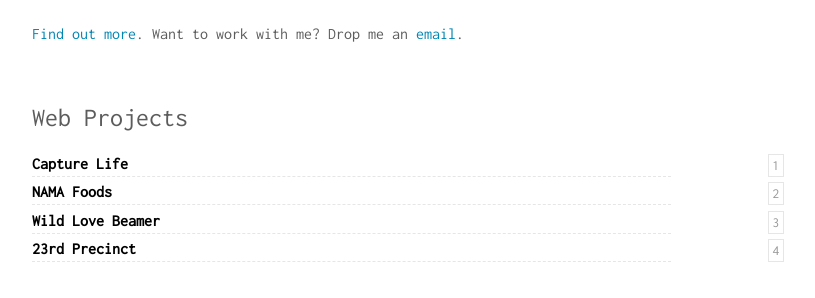
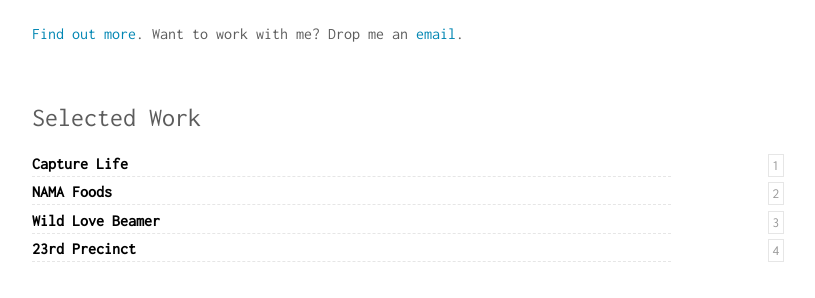
Before and after one commit to dino-koutrouzas/dotcom, a Jekyll site: the page built from index.html, in a window 1280 px wide. Shown: the part 325-623 px from the top of the page, without its empty margins (232-1047 px from the left). Built offline with Jekyll 4.4.1, drawn with Linux system fonts in a browser that asks for light colours.

Commit message:
Update index.html

```diff
--- a/index.html
+++ b/index.html
@@ -7,7 +7,7 @@ title: Home
 
 <section class="post-list">
   <div class="container">
-    <h2>Web Projects</h2>
+    <h2>Selected Work</h2>
     {% for post in site.posts %}
       {% unless post.next %}
         <!-- <h2 class="category-title">{{ post.date | date: '%Y' }}</h2> -->
```
